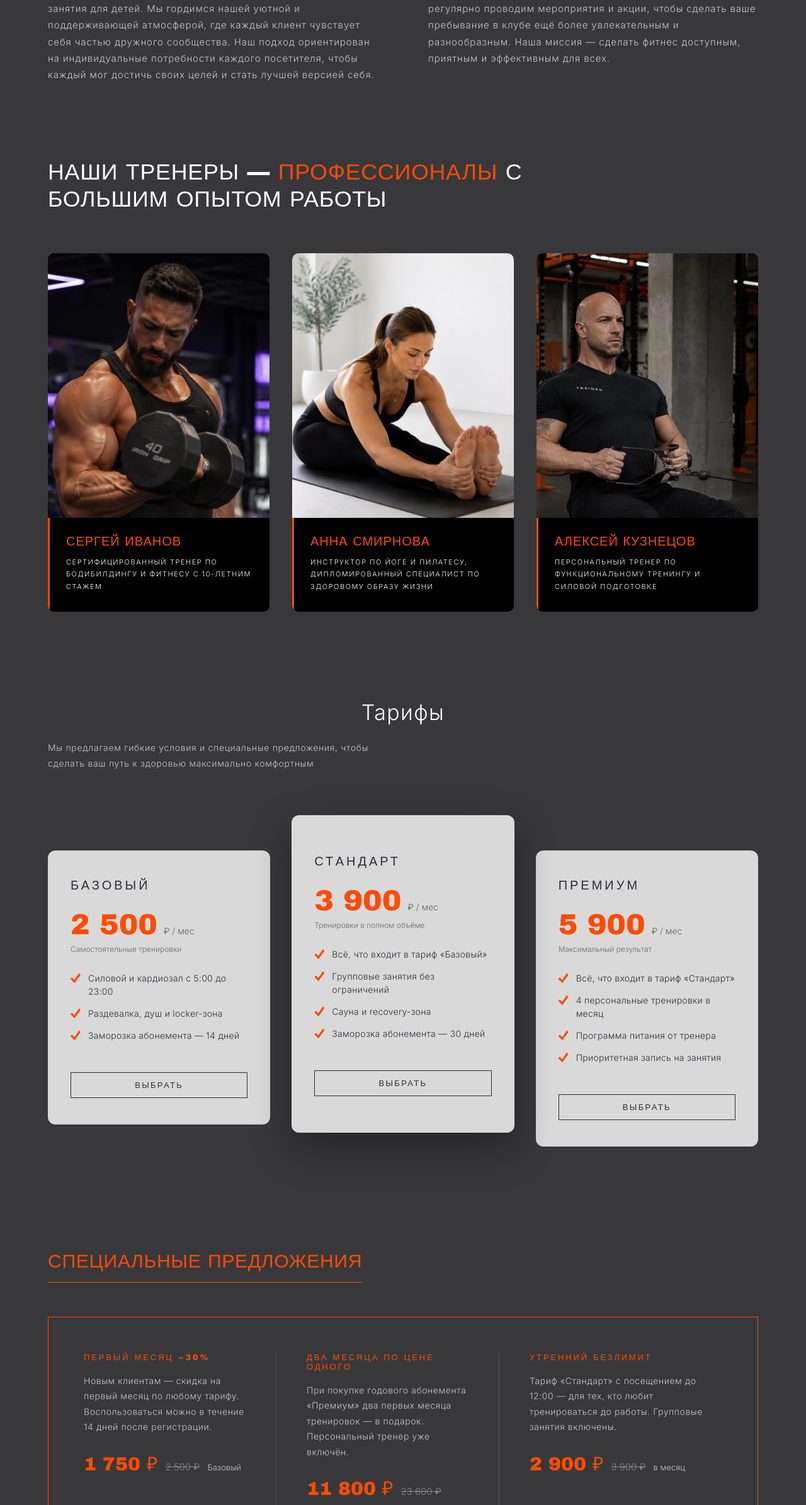
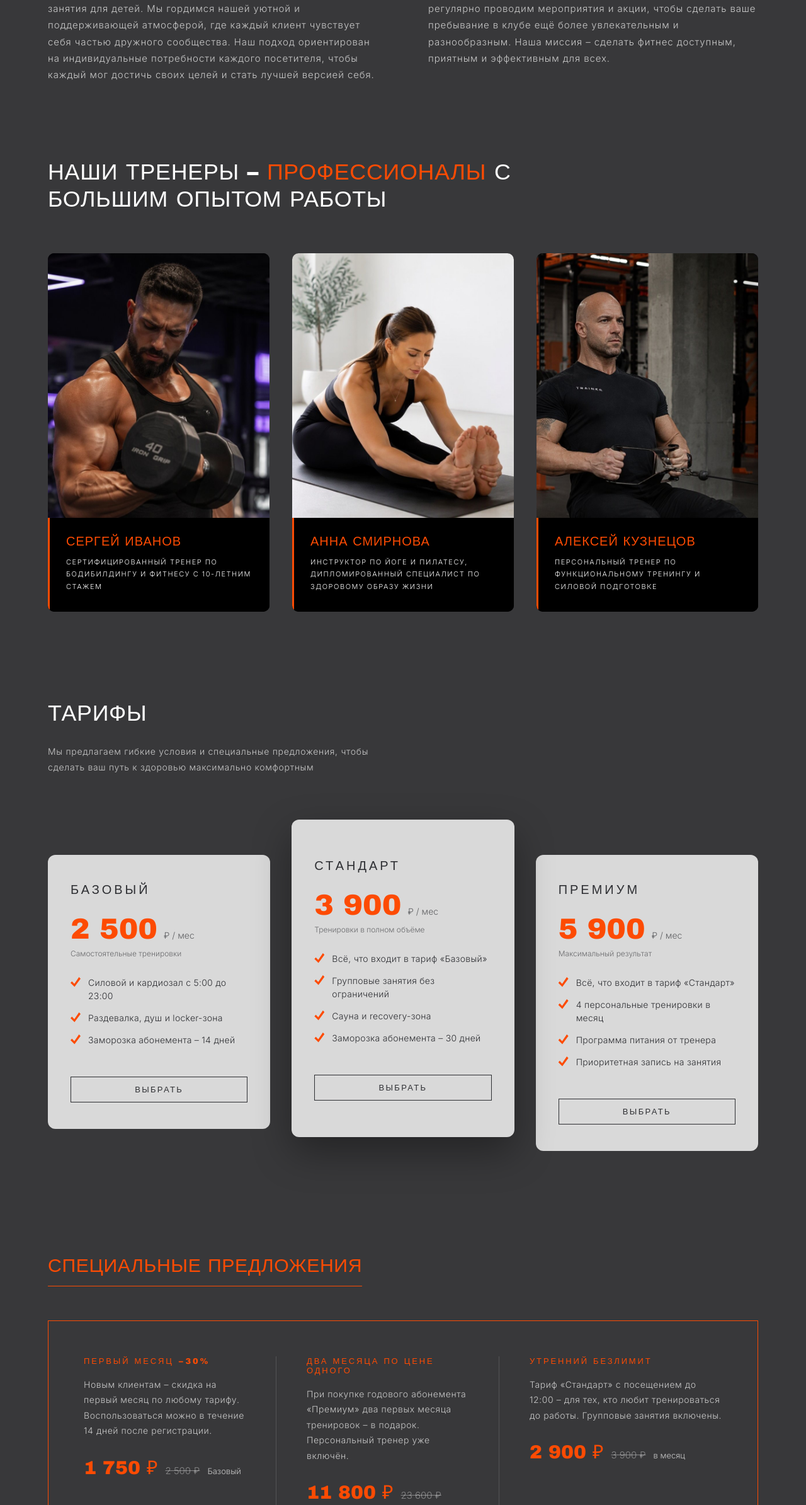
Before and after one commit to vvetta-web/noblefit-club, a plain HTML site: page index.html in a window 1280 px wide. Shown: the part 2611-5000 px from the top of the page at 63% size. Drawn offline with Linux system fonts and the light colour scheme.

Commit message:
Тарифы: заголовок в стиле секций, короткие тире

```diff
--- a/index.html
+++ b/index.html
@@ -4,7 +4,7 @@
 <meta charset="UTF-8">
 <meta name="robots" content="noindex, nofollow" data-publish>
 <meta name="viewport" content="width=device-width, initial-scale=1.0">
-<title>NobleFit — фитнес-клуб</title>
+<title>NobleFit – фитнес-клуб</title>
 <link rel="preconnect" href="https://fonts.googleapis.com">
 <link rel="preconnect" href="https://fonts.gstatic.com" crossorigin>
 <link href="https://fonts.googleapis.com/css2?family=Archivo+Black&family=Inter:wght@300;400;500&display=swap" rel="stylesheet">
@@ -194,7 +194,7 @@
 
   /* ---------- TARIFFS ---------- */
   .tariffs{padding:0 0 130px}
-  .tariffs h2{text-align:center;font-family:'Inter',sans-serif;font-weight:300;font-size:34px;letter-spacing:.04em;text-transform:none;margin-bottom:22px}
+  .tariffs h2{text-align:left;margin-bottom:26px}
   .tariffs__intro{
     max-width:520px;font-size:14px;line-height:1.8;letter-spacing:.05em;color:var(--gray);
     margin-bottom:70px;
@@ -400,7 +400,7 @@
 
     <div class="tab-pane" id="group">
       <div>
-        <p>Более 40 групповых программ в неделю: силовые и функциональные тренировки, йога, пилатес и растяжка — с опытными инструкторами в светлых студиях.</p>
+        <p>Более 40 групповых программ в неделю: силовые и функциональные тренировки, йога, пилатес и растяжка – с опытными инструкторами в светлых студиях.</p>
         <a class="arrow-link" href="#tariffs">Подробнее
           <svg width="34" height="12" viewBox="0 0 34 12" fill="none"><path d="M0 6h31M27 1l5 5-5 5" stroke="currentColor" stroke-width="1.5"/></svg>
         </a>
@@ -422,7 +422,7 @@
     <h2>Ваше место силы и здоровья</h2>
     <div class="about__cols">
       <p>У нас вы найдёте разнообразные программы, включая силовые и кардио тренировки, йогу и пилатес, а также специальные занятия для детей. Мы гордимся нашей уютной и поддерживающей атмосферой, где каждый клиент чувствует себя частью дружного сообщества. Наш подход ориентирован на индивидуальные потребности каждого посетителя, чтобы каждый мог достичь своих целей и стать лучшей версией себя.</p>
-      <p>Независимо от вашего уровня подготовки, у нас найдётся занятие, которое подойдёт именно вам. Кроме того, мы регулярно проводим мероприятия и акции, чтобы сделать ваше пребывание в клубе ещё более увлекательным и разнообразным. Наша миссия — сделать фитнес доступным, приятным и эффективным для всех.</p>
+      <p>Независимо от вашего уровня подготовки, у нас найдётся занятие, которое подойдёт именно вам. Кроме того, мы регулярно проводим мероприятия и акции, чтобы сделать ваше пребывание в клубе ещё более увлекательным и разнообразным. Наша миссия – сделать фитнес доступным, приятным и эффективным для всех.</p>
     </div>
   </div>
 </section>
@@ -430,7 +430,7 @@
 <!-- TRAINERS -->
 <section class="trainers">
   <div class="container">
-    <h2>Наши тренеры — <span class="o">профессионалы</span> с большим опытом работы</h2>
+    <h2>Наши тренеры – <span class="o">профессионалы</span> с большим опытом работы</h2>
     <div class="trainers__grid">
       <article class="trainer">
         <img src="assets/trainer1.jpg" alt="Сергей Иванов">
@@ -470,7 +470,7 @@
         <ul>
           <li>Силовой и кардиозал с 5:00 до 23:00</li>
           <li>Раздевалка, душ и locker-зона</li>
-          <li>Заморозка абонемента — 14 дней</li>
+          <li>Заморозка абонемента – 14 дней</li>
         </ul>
         <a class="btn" href="#contacts">Выбрать</a>
       </div>
@@ -482,7 +482,7 @@
           <li>Всё, что входит в тариф «Базовый»</li>
           <li>Групповые занятия без ограничений</li>
           <li>Сауна и recovery-зона</li>
-          <li>Заморозка абонемента — 30 дней</li>
+          <li>Заморозка абонемента – 30 дней</li>
         </ul>
         <a class="btn" href="#contacts">Выбрать</a>
       </div>
@@ -509,17 +509,17 @@
     <div class="offers__box">
       <div class="offer">
         <div class="offer__tag">Первый месяц −30%</div>
-        <p>Новым клиентам — скидка на первый месяц по любому тарифу. Воспользоваться можно в течение 14 дней после регистрации.</p>
+        <p>Новым клиентам – скидка на первый месяц по любому тарифу. Воспользоваться можно в течение 14 дней после регистрации.</p>
         <div class="offer__price"><b>1 750 ₽</b><s>2 500 ₽</s><span>Базовый</span></div>
       </div>
       <div class="offer">
         <div class="offer__tag">Два месяца по цене одного</div>
-        <p>При покупке годового абонемента «Премиум» два первых месяца тренировок — в подарок. Персональный тренер уже включён.</p>
+        <p>При покупке годового абонемента «Премиум» два первых месяца тренировок – в подарок. Персональный тренер уже включён.</p>
         <div class="offer__price"><b>11 800 ₽</b><s>23 600 ₽</s><span>за 2 мес.</span></div>
       </div>
       <div class="offer">
         <div class="offer__tag">Утренний безлимит</div>
-        <p>Тариф «Стандарт» с посещением до 12:00 — для тех, кто любит тренироваться до работы. Групповые занятия включены.</p>
+        <p>Тариф «Стандарт» с посещением до 12:00 – для тех, кто любит тренироваться до работы. Групповые занятия включены.</p>
         <div class="offer__price"><b>2 900 ₽</b><s>3 900 ₽</s><span>в месяц</span></div>
       </div>
     </div>
@@ -532,7 +532,7 @@
     <div class="footer__grid">
       <div>
         <a class="logo" href="#top">NobleFit</a>
-        <p class="footer__about">Современный фитнес-клуб в центре города. Сила, здоровье и стиль — для каждого уровня подготовки.</p>
+        <p class="footer__about">Современный фитнес-клуб в центре города. Сила, здоровье и стиль – для каждого уровня подготовки.</p>
       </div>
       <div class="footer__col">
         <h4>Меню</h4>
```
